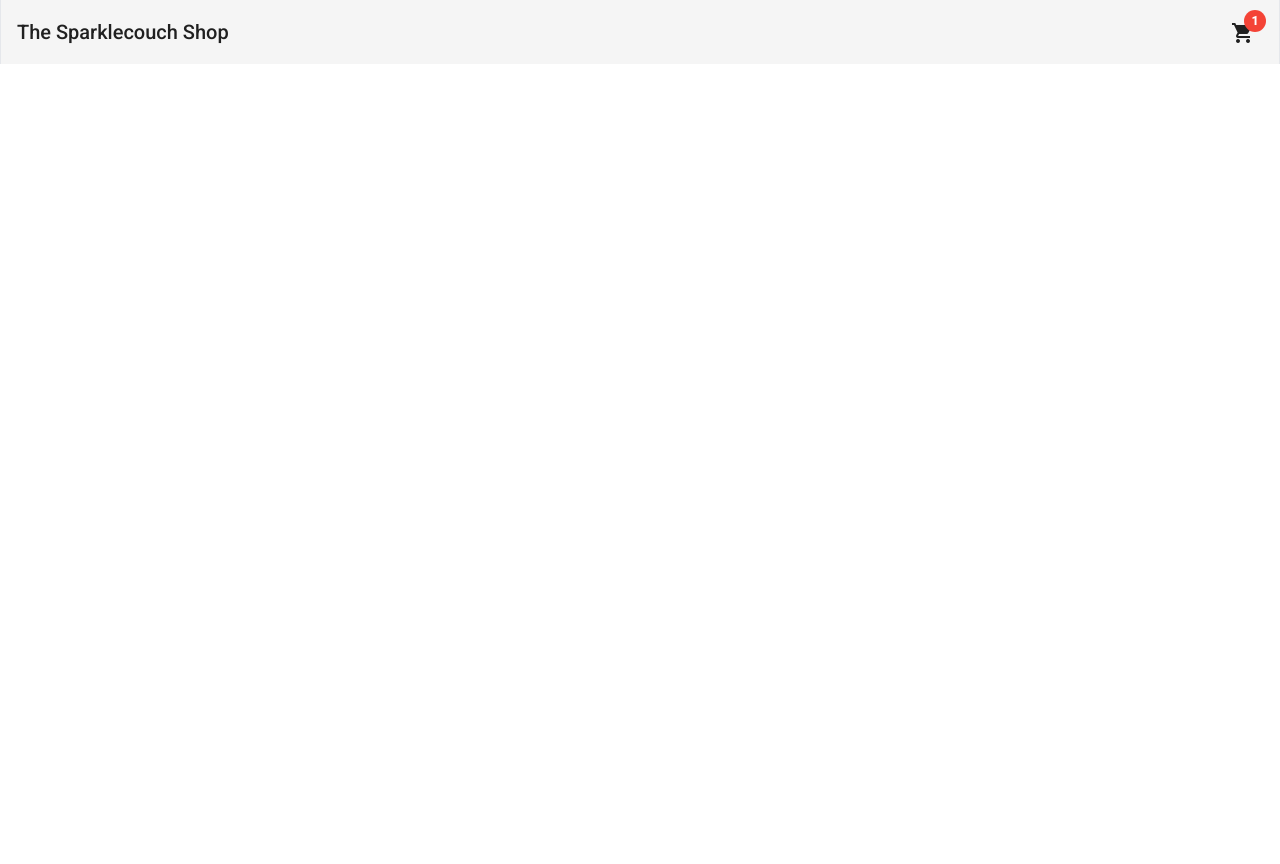
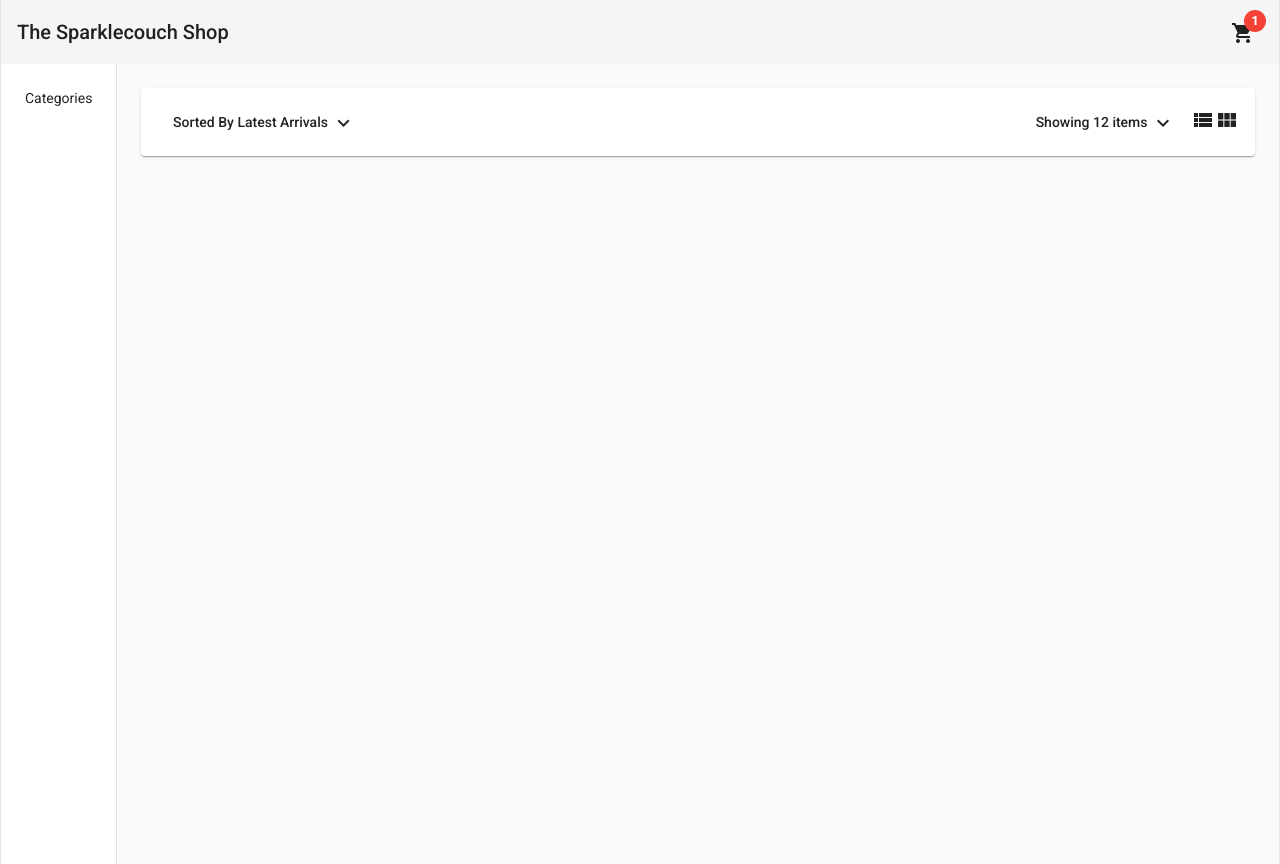
Before and after one commit to abhimanyouknow/eCommerce-Website, an Angular app in the folder Frontend/eCommerce-Website/: page /home in a window 1280 px wide. Before the commit this address led to /. Before the commit the page ends 800 px from the top, so only its background shows below. Built offline with nearby package versions, Linux system fonts and the light colour scheme.

Commit message:
Add Home Page

```diff
--- a/Frontend/eCommerce-Website/src/app/app-routing.module.ts
+++ b/Frontend/eCommerce-Website/src/app/app-routing.module.ts
@@ -1,7 +1,14 @@
 import { NgModule } from '@angular/core';
 import { RouterModule, Routes } from '@angular/router';
+import { HomeComponent } from './pages/home/home.component';
 
-const routes: Routes = [];
+const routes: Routes = [{
+  path: 'home',
+  component: HomeComponent
+},
+{
+  path: '', redirectTo: 'home', pathMatch: 'full' // to make 'home' the default page
+}];
 
 @NgModule({
   imports: [RouterModule.forRoot(routes)],
--- a/Frontend/eCommerce-Website/src/app/app.component.ts
+++ b/Frontend/eCommerce-Website/src/app/app.component.ts
@@ -4,6 +4,7 @@
   selector: 'app-root',
   template: `
   <app-header></app-header>
+  <router-outlet></router-outlet>
   `,
   styles: []
 })
--- a/Frontend/eCommerce-Website/src/app/app.module.ts
+++ b/Frontend/eCommerce-Website/src/app/app.module.ts
@@ -19,12 +19,16 @@
 import { MatBadgeModule } from '@angular/material/badge';
 import { MatSnackBarModule } from '@angular/material/snack-bar';
 import { HeaderComponent } from './components/header/header.component';
+import { HomeComponent } from './pages/home/home.component';
+import { ProductsHeaderComponent } from './pages/home/components/products-header/products-header.component';
 
 
 @NgModule({
   declarations: [
     AppComponent,
-    HeaderComponent
+    HeaderComponent,
+    HomeComponent,
+    ProductsHeaderComponent
   ],
   imports: [
     BrowserModule,
--- /dev/null
+++ b/Frontend/eCommerce-Website/src/app/pages/home/components/products-header/products-header.component.html
@@ -0,0 +1,34 @@
+<mat-card class="mb-4">
+    <div class="flex justify-between">
+        <div>
+            <button mat-button [matMenuTriggerFor]="sortByMenu">
+                Sorted By {{sort}}
+                <mat-icon>expand_more</mat-icon>
+            </button>
+            <mat-menu #sortByMenu="matMenu">
+                <button (click)="onSortUpdate('Latest Arrivals')" mat-menu-item>Latest Arrivals</button>
+                <button (click)="onSortUpdate('Price Descending')" mat-menu-item>Price Descending</button>
+                <button (click)="onSortUpdate('Price Ascending')" mat-menu-item>Price Ascending</button>
+            </mat-menu>
+        </div>
+        <div class="flex items-center">
+            <div>
+                <button mat-button [matMenuTriggerFor]="menu">
+                    Showing {{ itemsCount }} items
+                    <mat-icon>expand_more</mat-icon>
+                </button>
+                <mat-menu #menu="matMenu">
+                    <button (click)="onItemsCountUpdate(12)" mat-menu-item>12</button>
+                    <button (click)="onItemsCountUpdate(24)" mat-menu-item>24</button>
+                    <button (click)="onItemsCountUpdate(36)" mat-menu-item>36</button>
+                </mat-menu>
+            </div>
+            <button (click)="onViewUpdate(1)">
+                <mat-icon>view_list</mat-icon>
+            </button>
+            <button (click)="onViewUpdate(3)">
+                <mat-icon>view_module</mat-icon>
+            </button>
+        </div>
+    </div>
+</mat-card>
--- /dev/null
+++ b/Frontend/eCommerce-Website/src/app/pages/home/components/products-header/products-header.component.ts
@@ -0,0 +1,29 @@
+import { Component, EventEmitter, OnInit, Output } from '@angular/core';
+
+@Component({
+  selector: 'app-products-header',
+  templateUrl: './products-header.component.html',
+})
+export class ProductsHeaderComponent implements OnInit{
+  @Output() columnsCount = new EventEmitter<number>();
+  sort = 'Latest Arrivals';
+  itemsCount = 12;
+
+  constructor() { }
+
+  ngOnInit(): void {
+
+  }
+
+  onSortUpdate(newSort: string): void {
+    this.sort = newSort;
+  }
+
+  onItemsCountUpdate(count: number): void {
+    this.itemsCount = count;
+  }
+
+  onViewUpdate(colsNum: number): void {
+    this.columnsCount.emit(colsNum)
+  }
+}
--- /dev/null
+++ b/Frontend/eCommerce-Website/src/app/pages/home/home.component.html
@@ -0,0 +1,8 @@
+<mat-drawer-container [autosize]="true" class="min-h-full max-w-7xl mx-auto border-x">
+    <mat-drawer mode="side" opened class="p-6">
+        <div>Categories</div>
+    </mat-drawer>
+    <mat-drawer-content class="p-6">
+        <app-products-header (columnsCount)="onColumnsCountChange($event)"></app-products-header>
+    </mat-drawer-content>
+</mat-drawer-container>
--- /dev/null
+++ b/Frontend/eCommerce-Website/src/app/pages/home/home.component.ts
@@ -0,0 +1,19 @@
+import { Component, OnInit } from '@angular/core';
+
+@Component({
+  selector: 'app-home',
+  templateUrl: './home.component.html'
+})
+export class HomeComponent implements OnInit{
+  itemsPerRow = 3;
+
+  constructor() { }
+
+  ngOnInit(): void {
+
+  }
+
+  onColumnsCountChange(colsNum: number): void {
+    this.itemsPerRow = colsNum;
+  }
+}
```
Also changed, not shown: 1 other file (tests, documents, lock files or other folders).
